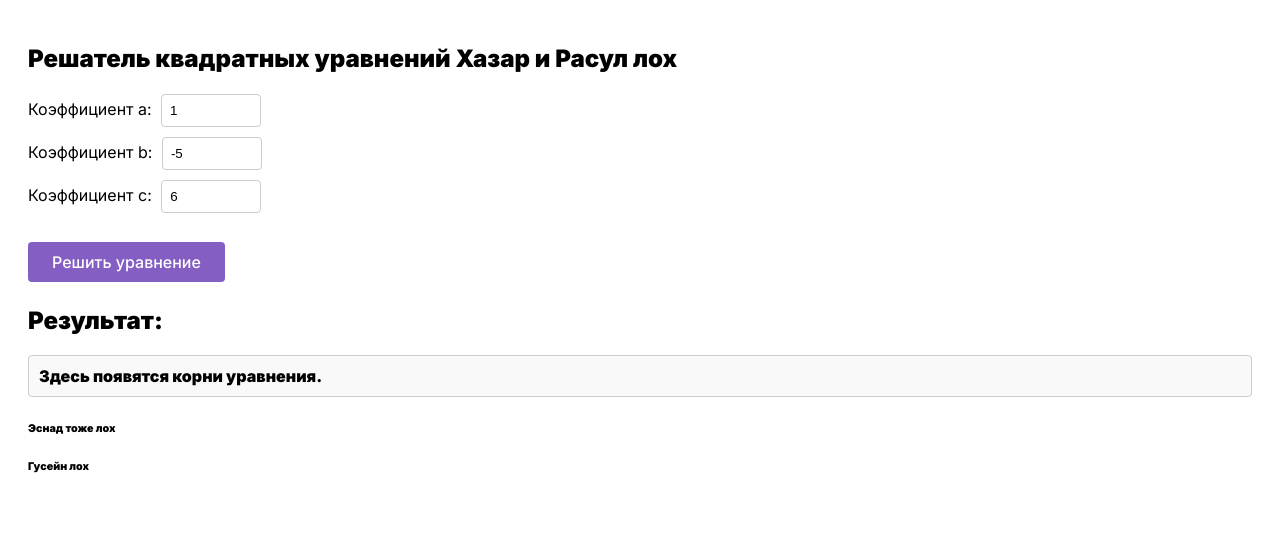
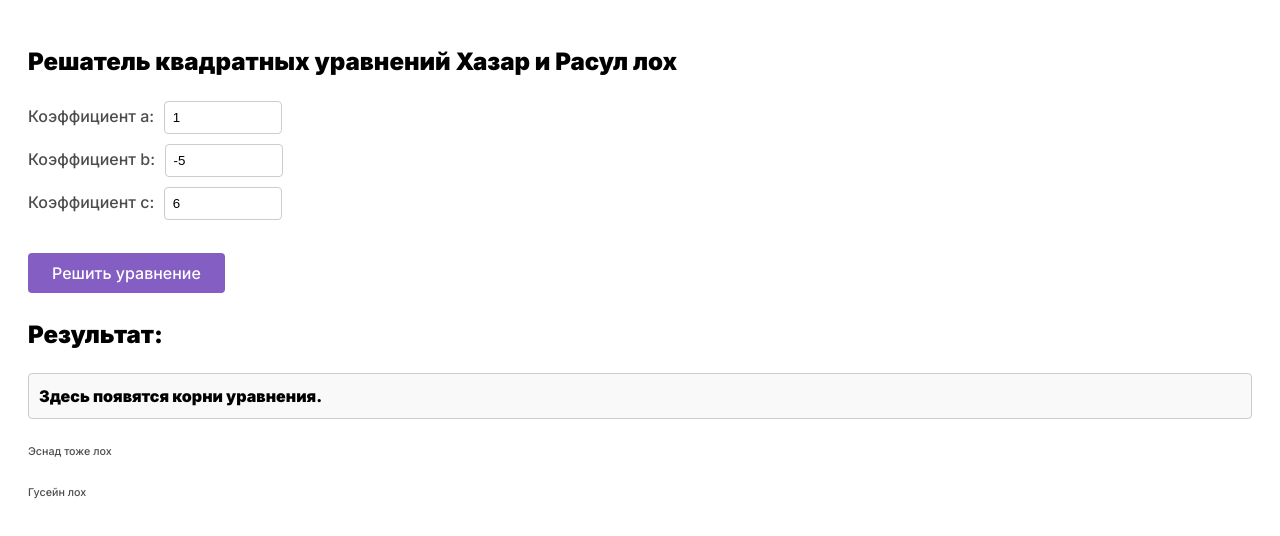
Before and after one commit to Lycuyc/quadratic-solver, a plain HTML site: page index.html in a window 1280 px wide. Drawn offline with Linux system fonts and the light colour scheme.

Commit message:
Update index.html

```diff
--- a/index.html
+++ b/index.html
@@ -12,7 +12,15 @@
         body {
             font-family: 'Inter', sans-serif;
             padding: 20px;
+            font-size: 16px;
+            line-height: 1.5;
         }
+
+        label, h6 {
+            font-weight: 500;
+            color: rgba(0, 0, 0, 0.7);
+        }
+
         input {
             margin: 5px;
             padding: 8px;
@@ -20,6 +28,7 @@
             border: 1px solid #ccc;
             border-radius: 4px;
         }
+
         h1 {
             font-size: 24px;
             font-weight: 900;
@@ -33,11 +42,6 @@
             white-space: pre-wrap;
             background-color: #f9f9f9;
             border-radius: 4px;
-        }
-
-
-        *, *::before, *::after {
-            box-sizing: border-box;
         }
 
         .overlay-button {
```
